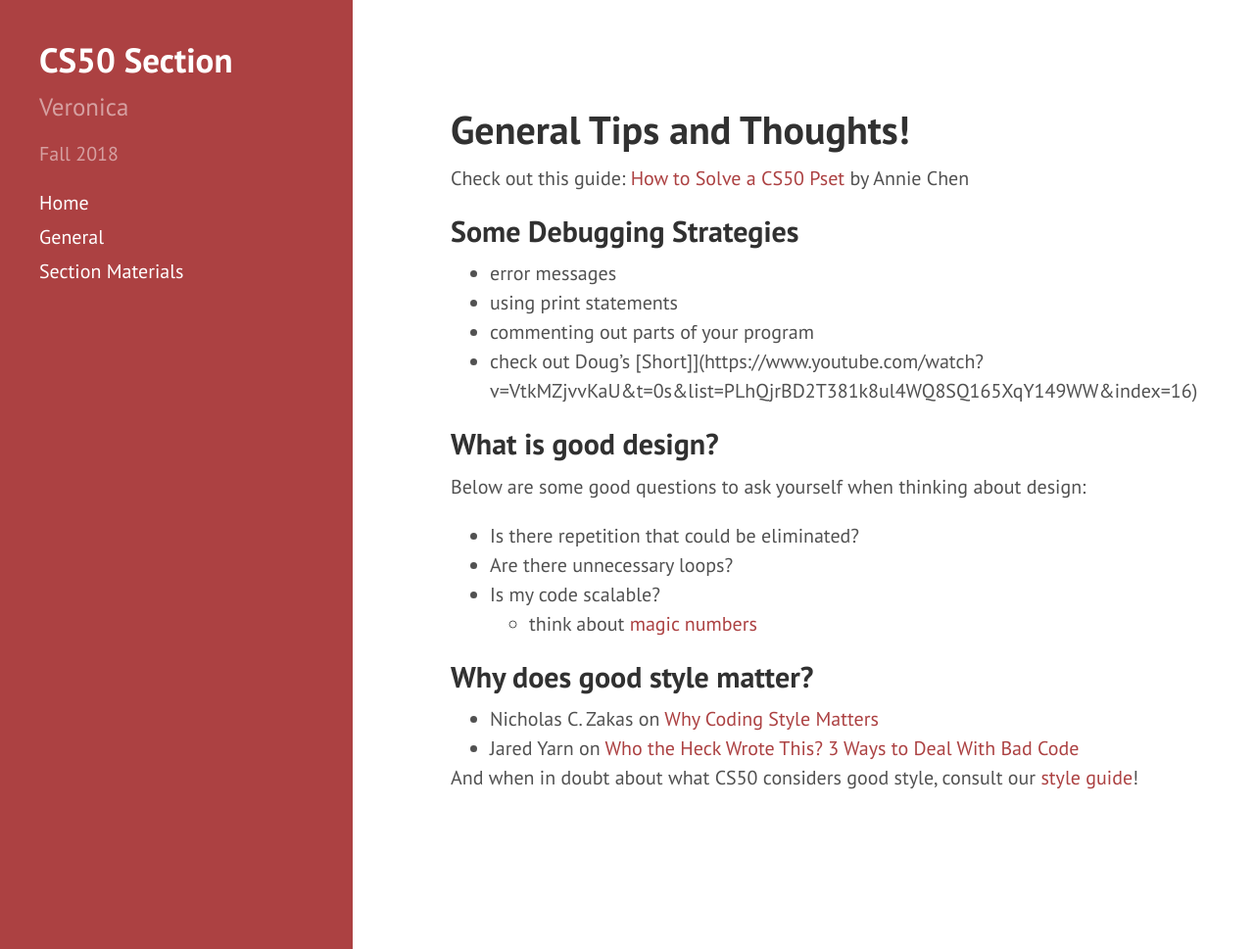
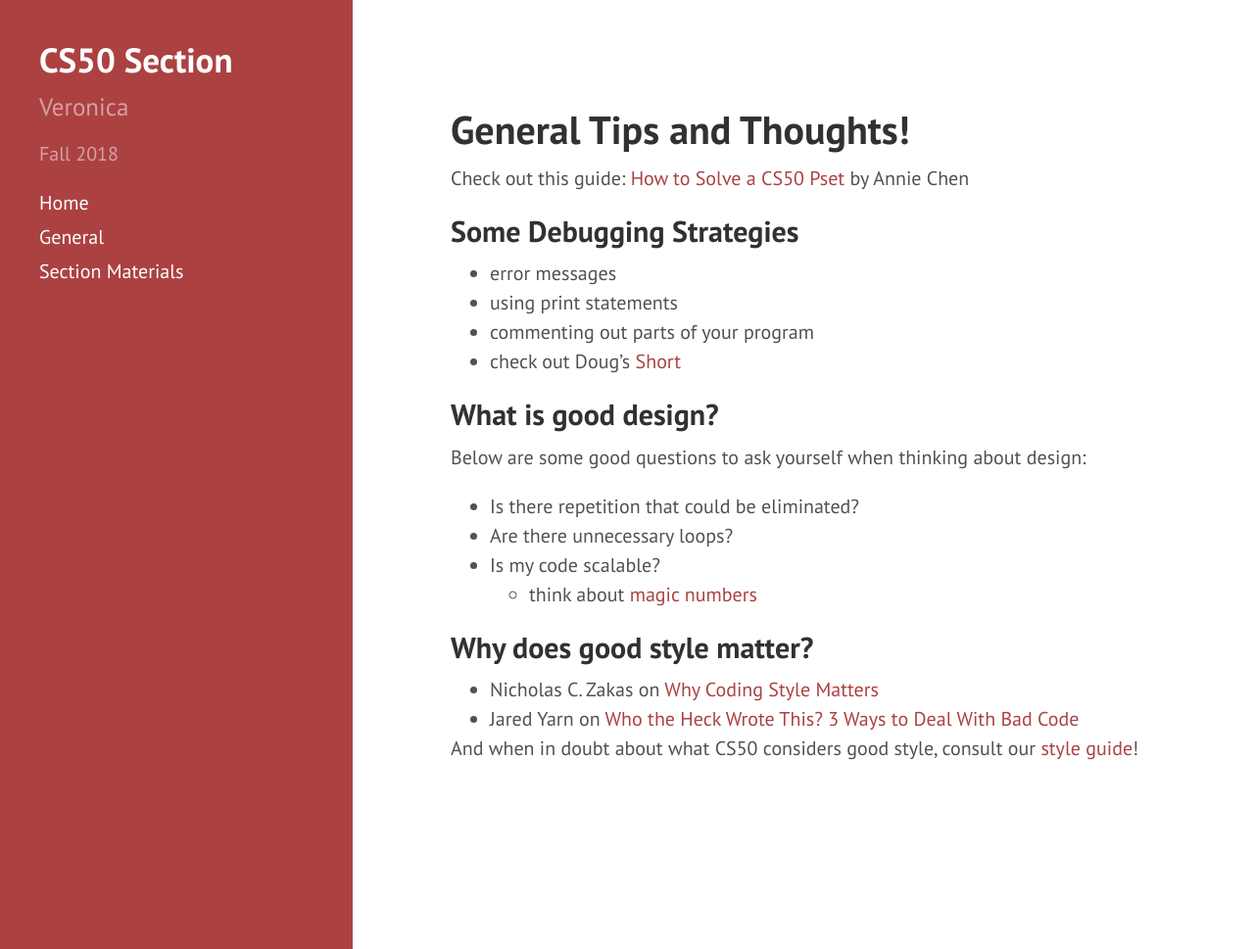
Before and after one commit to veronicanutting/CS50-section, a Jekyll site: the page built from general.md, in a window 1280 px wide and 969 px high. Shown: the whole window at 98% size. Built offline with Jekyll 4.4.1, drawn with Linux system fonts in a browser that asks for light colours; nearby versions of some CDN libraries; our own code applies the rules of GitHub Pages for plain Markdown files.

Commit message:
tiny thing

```diff
--- a/general.md
+++ b/general.md
@@ -10,7 +10,7 @@ Check out this guide: [How to Solve a CS50 Pset](https://drive.google.com/file/d
 * error messages
 * using print statements
 * commenting out parts of your program
-* check out Doug's [Short]](https://www.youtube.com/watch?v=VtkMZjvvKaU&t=0s&list=PLhQjrBD2T381k8ul4WQ8SQ165XqY149WW&index=16)
+* check out Doug's [Short](https://www.youtube.com/watch?v=VtkMZjvvKaU&t=0s&list=PLhQjrBD2T381k8ul4WQ8SQ165XqY149WW&index=16)
 
 ## What is good design?
 
```
